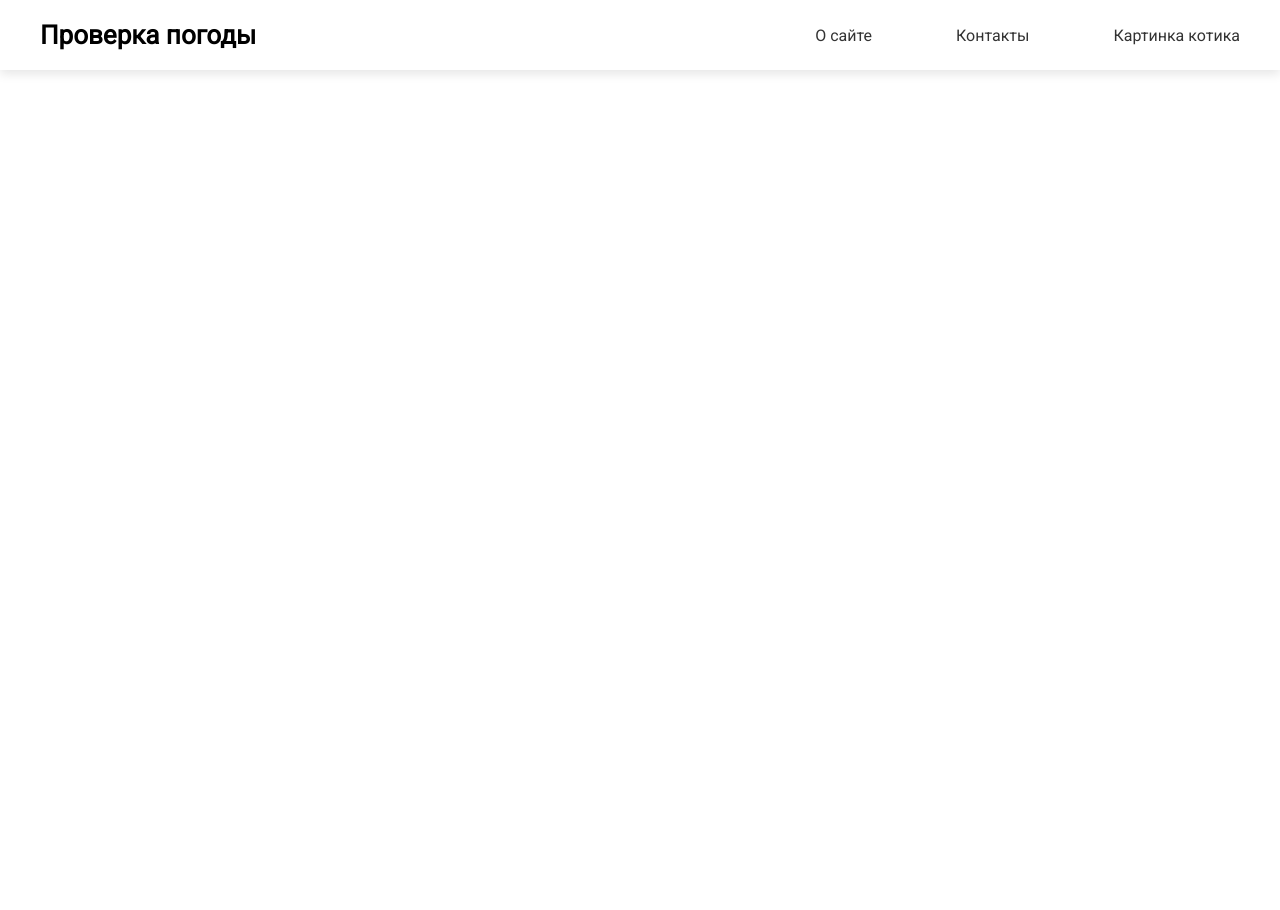
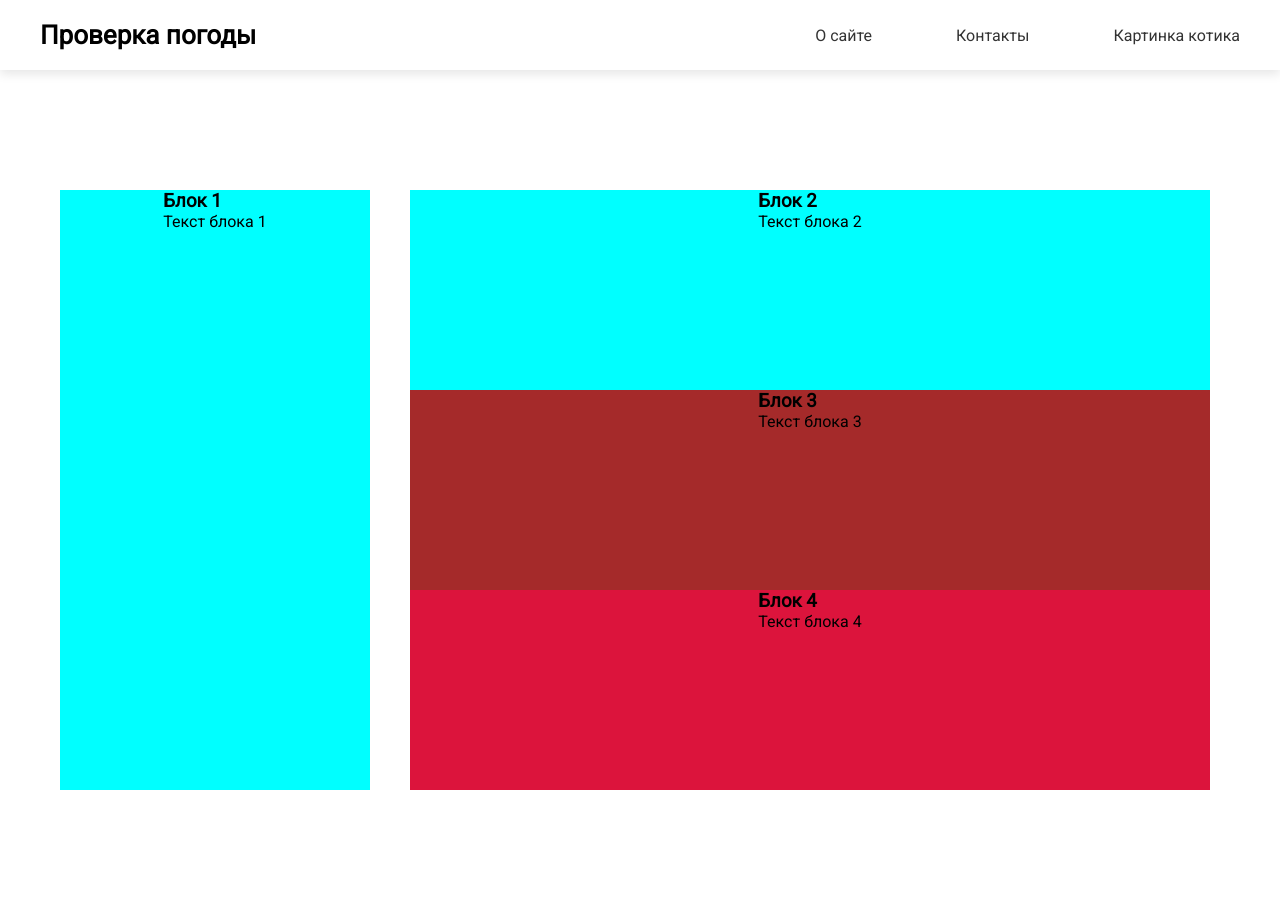
Before and after one commit to bolotovmark/webApp, a Flask app: page / in a window 1280 px wide. Before the commit the page ends 74 px from the top, so only its background shows below. Run offline with Flask 2, Linux system fonts and the light colour scheme.

Commit message:
add blocks

```diff
--- a/static/style.css
+++ b/static/style.css
@@ -6,6 +6,7 @@
     box-sizing: border-box;
     font-family: 'Roboto', sans-serif;
 }
+
 .navbar{
     width: 100%;
     height: 70px;
@@ -34,3 +35,54 @@
     text-decoration: none;
     color: #333;
 }
+
+.container_box{
+    margin-left: 50px;
+    margin-right: 50px;
+    display: flex;
+    justify-content: right;
+    align-items: center;
+    padding: 60px 10px;
+    gap: 30px;
+}
+.container_box .box1{
+    position: relative;
+    width: 1000px;
+    height: 600px;
+    background: aqua;
+    display: flex;
+    justify-content: center;
+}
+.container_box_2{
+    float: right;
+    position: relative;
+    align-items: center;
+    padding: 60px 10px;
+    gap: 30px;
+    flex-wrap: wrap;
+}
+
+.container_box_2 .box2{
+    position: relative;
+    width: 800px;
+    height: 200px;
+    background: aqua;
+    display: flex;
+    justify-content: center;
+}
+.container_box_2 .box3{
+    position: relative;
+    width: 800px;
+    height: 200px;
+    background: brown;
+    display: flex;
+    justify-content: center;
+}
+.container_box_2 .box4{
+    position: relative;
+    width: 800px;
+    height: 200px;
+    background: crimson;
+    display: flex;
+    justify-content: center;
+}
--- a/templates/index.html
+++ b/templates/index.html
@@ -4,9 +4,9 @@
     <meta charset="UTF-8">
     <title>Some web-app</title>
     <link href="../static/style.css" rel="stylesheet" type="text/css">
+
 </head>
 <body>
-
     <nav class="navbar">
         <div class="container">
             <a class="navbar-brand">Проверка погоды</a>
@@ -20,5 +20,34 @@
     </nav>
 
 
+    <div class="container_box">
+        <div class = "box1" style="--clr:#eb5ae5">
+        <div class="content">
+            <h3>Блок 1</h3>
+            <p>Текст блока 1</p>
+        </div>
+    </div>
+        <div class="container_box_2">
+            <div class = "box2" style="--clr:#5b98eb">
+        <div class="content">
+            <h3>Блок 2</h3>
+            <p>Текст блока 2</p>
+        </div>
+    </div>
+        <div class = "box3" style="--clr:#5b98eb">
+        <div class="content">
+            <h3>Блок 3</h3>
+            <p>Текст блока 3</p>
+        </div>
+    </div>
+        <div class = "box4" style="--clr:#5b98eb">
+        <div class="content">
+            <h3>Блок 4</h3>
+            <p>Текст блока 4</p>
+        </div>
+    </div>
+        </div>
+
+    </div>
 </body>
 </html>
```
